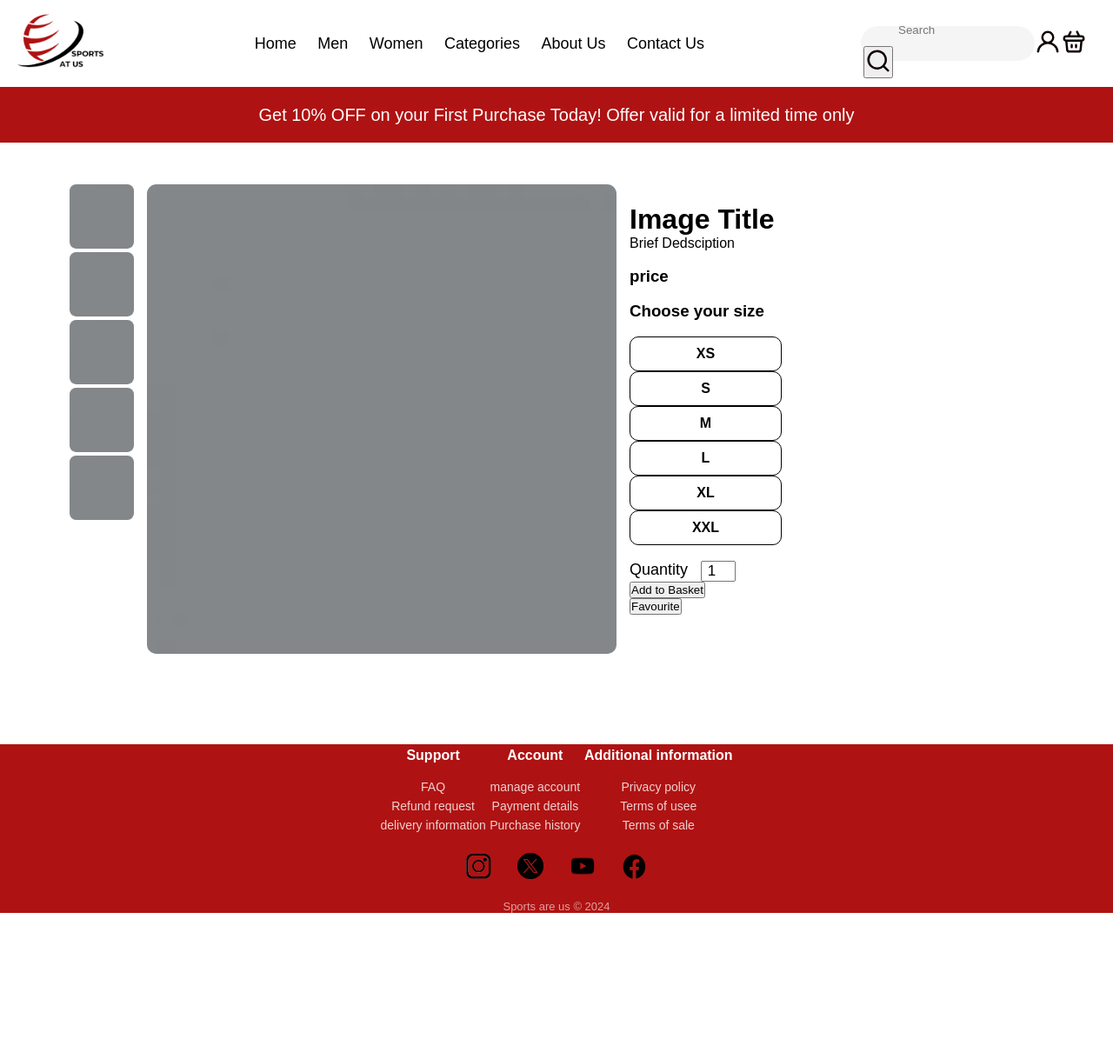
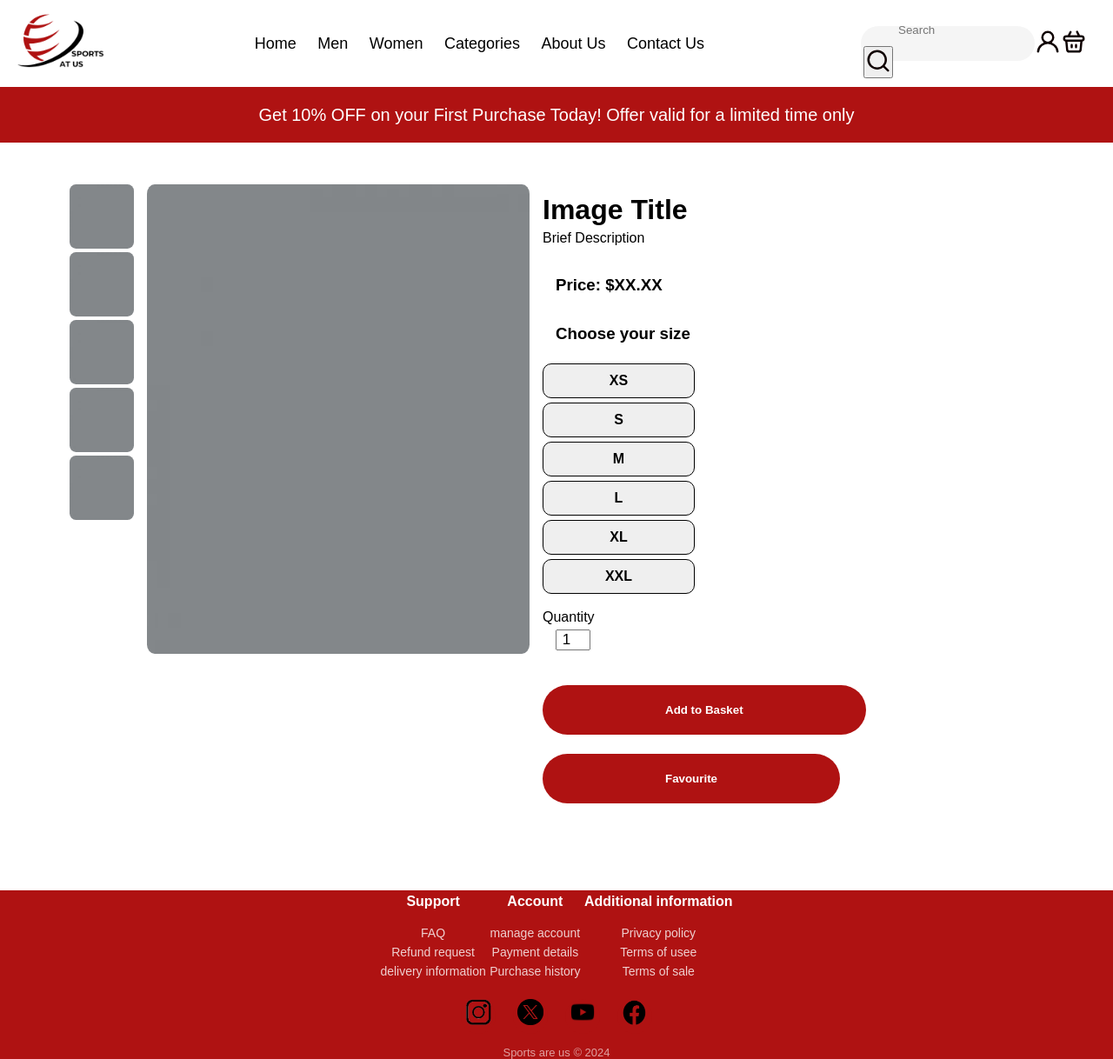
Before and after one commit to SalihGhauri/TeamProject, a PHP site: page /singleproduct.html in a window 1280 px wide. Shown: the whole page at 87% size. Before the commit the page ends 1050 px from the top, so only its background shows below. Run offline with PHP 8.4, Linux system fonts and the light colour scheme; some libraries are stand-ins or nearby versions.

Commit message:
Changes copied from Rachika branch to main, single product fixed

```diff
--- a/CSS/singleproduct.css
+++ b/CSS/singleproduct.css
@@ -1,3 +1,4 @@
+
     *{
         margin:0%;
         padding: 0%;
@@ -10,19 +11,13 @@
     }
 
     .main_image img{
-<<<<<<< HEAD
-=======
+
         width: 366px;
         margin-inline: 22px ;
->>>>>>> bc68f3aca841c36ff0d1162c861070f6780ebf23
         width: 440px;
         height: 540px;
         margin-inline: 15px ;
         border-radius: 2%;
-<<<<<<< HEAD
-=======
-
->>>>>>> bc68f3aca841c36ff0d1162c861070f6780ebf23
     }
 
     .card .small_images img{
@@ -30,44 +25,28 @@
         margin-left: 5rem;
         border-radius: 10%;
     }
-
     .card .details{
         margin-top: 11px;
     }
 
-<<<<<<< HEAD
-=======
-
-.details{
-    margin-left: 5px;
+    .details h3{
+        margin-top: 11px;
+        margin-left:15px;
     }
 
-
->>>>>>> bc68f3aca841c36ff0d1162c861070f6780ebf23
-.details h3{
-    margin-top: 11px;
+    .details h1, .details h3, .details p {
+        margin-bottom: 5px;
     }
 
-.details h1{
-    margin-top: 11px;
-}
-
-<<<<<<< HEAD
-<<<<<<< HEAD
-
-=======
->>>>>>> bc68f3a (further chanes)
-=======
->>>>>>> bc68f3aca841c36ff0d1162c861070f6780ebf23
 
     .size {
         display: grid;
         grid-template-columns: repeat(2, 1fr); /* Two columns */
-    gap: 10px; /* Space between size options */
+        gap: 5px; /* Space between size options */
         max-width: 300px; /* Control the width */
     }
 
-.psize {
+    .size-btn {
         display: flex;
         justify-content: center;
         align-items: center;
@@ -81,25 +60,18 @@
         transition: 0.3s;
     }
 
-.psize:hover {
+    .size-btn:hover {
         background-color: #f5f5f5;
+
     }
 
-.psize.active {
-    border: 2px solid black; /* Highlight selected size */
+    .size-btn.active {
+        border: 2px solid black;
+        color: white;
     }
 
 
-.quantity{
-    display: flex;
-}
-
-.quantity p{
-    font-size: 18px;
-    font-weight: 500;
-}
-
-.quantity input{
+    .quantity input {
         width: 40px;
         font-size: 17px;
         font-weight: 500;
@@ -107,30 +79,38 @@
         margin-left: 15px;
     }
 
-<<<<<<< HEAD
-
-=======
->>>>>>> bc68f3aca841c36ff0d1162c861070f6780ebf23
-.details .btn{
+    .btn {
         background: #af1212;
         color: white;
         text-decoration: none;
         border: 0.5px solid transparent;
         font-weight: bold;
-<<<<<<< HEAD
-    padding:20px 100px;
-=======
         padding:20px 140px;
->>>>>>> bc68f3aca841c36ff0d1162c861070f6780ebf23
         border-radius: 30px;
         transition: .4s;
         margin-top: 22px;
-
     }
 
-.details .btn:hover{
+    .btn:hover {
         background:  #6b6b6b;
         border: 0.5px solid #6b6b6b;
         cursor: pointer;
+    }
 
+    .favorite-btn {
+        background: #af1212;
+        color: white;
+        text-decoration: none;
+        border: 0.5px solid transparent;
+        font-weight: bold;
+        padding:20px 140px;
+        border-radius: 30px;
+        transition: .4s;
+        margin-top: 22px;
     }
+
+    .favorite-btn:hover {
+        background:  #6b6b6b;
+        border: 0.5px solid #6b6b6b;
+        cursor: pointer;
+    }
--- a/singleproduct.html
+++ b/singleproduct.html
@@ -87,32 +87,36 @@
                 <img src="Images/items/grey.jpg"  id="main_img" alt="">
             </div>
 
+            <form action="add_to_cart.php" method="POST">
                 <div class="details">
-                <h1>Image Title </h1>
-                <p></p>
-                <p> Brief Dedsciption</p>
+                    <h1>Image Title</h1>
+                    <p>Brief Description</p>
 
                     <br>
-                <h3> price</h3>
+                    <h3>Price: <span>$XX.XX</span></h3>
                     <br>
                     <h3>Choose your size</h3>
                     <br>
                     <div class="size">
-                    <div class="psize">XS</div>
-                    <div class="psize">S</div>
-                    <div class="psize">M</div>
-                    <div class="psize">L</div>
-                    <div class="psize">XL</div>
-                    <div class="psize">XXL</div>
+                        <button type="button" class="size-btn" data-size="XS">XS</button><br>
+                        <button type="button" class="size-btn" data-size="S">S</button><br>
+                        <button type="button" class="size-btn" data-size="M">M</button><br>
+                        <button type="button" class="size-btn" data-size="L">L</button><br>
+                        <button type="button" class="size-btn" data-size="XL">XL</button><br>
+                        <button type="button" class="size-btn" data-size="XXL">XXL</button><br>
+                        <input type="hidden" name="size" id="selected-size" required>
                     </div>
                     <br>
                     <div class="quantity">
                         <p>Quantity</p>
-                    <input type="number" min="1" max="10" value="1">
+                        <input type="number" name="quantity" min="1" max="10" value="1" required>
                     </div>
-                <button class="btn">Add to Basket </button><br>
-                <button class="btn">Favourite     </button>
+                    <br>
+                    <button type="submit" class="btn">Add to Basket</button><br>
+                    <button type="button" class="btn favorite-btn">Favourite</button>
                 </div>
+            </form>
+
 
         </div>
 
```
Also changed, not shown: singleproduct.css (deleted, +0 -21 lines). Lines whose indentation alone changed are shown as unchanged.
